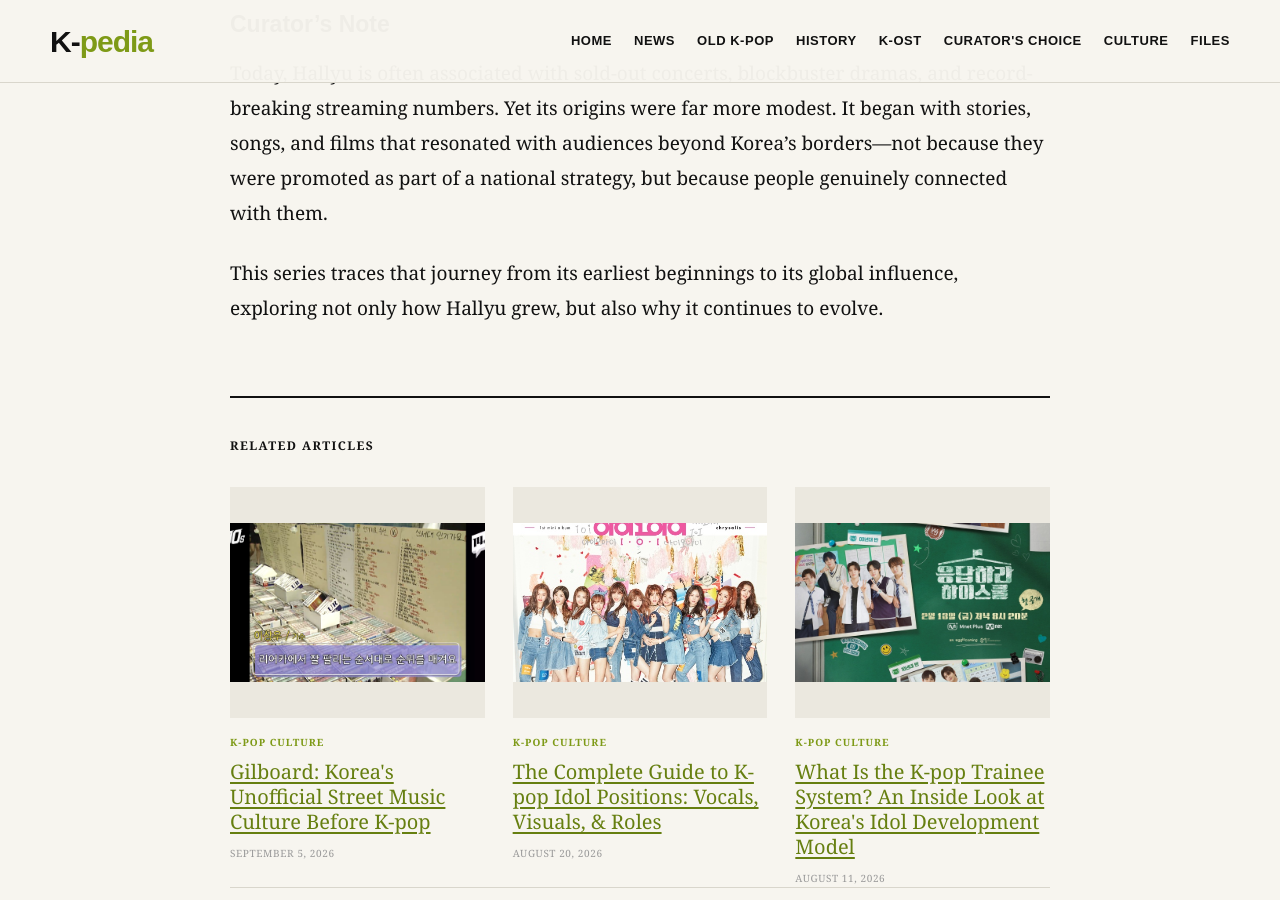
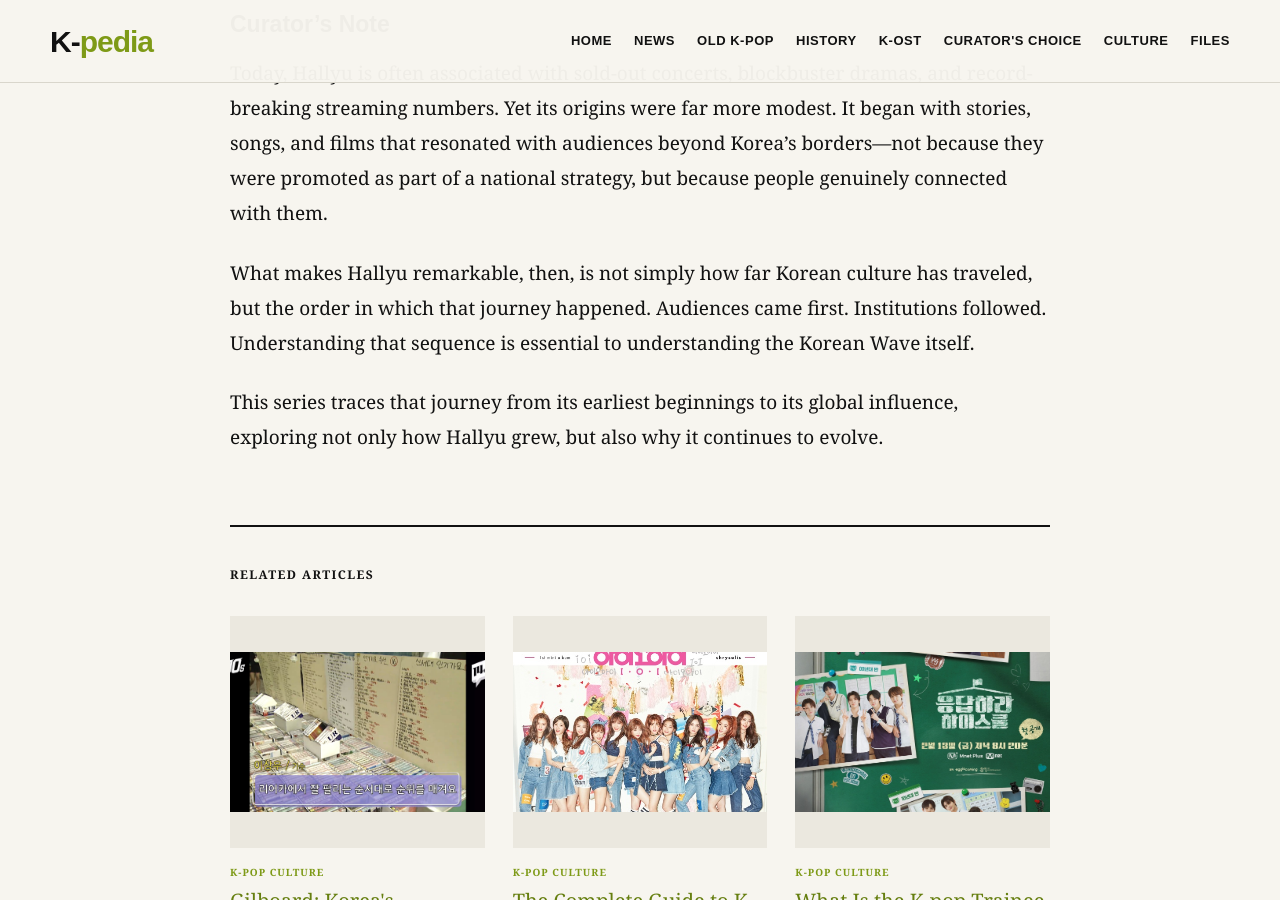
Before and after one commit to kpopkpedia/Kcurator, a Jekyll site: the page built from _posts/2026-09-19-what-is-hallyu-the-birth-of-koreas-cultural-wave-or-korean-wave-part-1.md, in a window 1280 px wide and 900 px high, scrolled down 7255 px. Built offline with Jekyll 4.4.1, drawn with Linux system fonts in a browser that asks for light colours; our own code applies the rules of GitHub Pages for plain Markdown files.

Commit message:
Update _posts/2026-09-19-what-is-hallyu-the-birth-of-koreas-cultural-wave-or-korean-wave-part-1.md (via Pages CMS)

```diff
--- a/_posts/2026-09-19-what-is-hallyu-the-birth-of-koreas-cultural-wave-or-korean-wave-part-1.md
+++ b/_posts/2026-09-19-what-is-hallyu-the-birth-of-koreas-cultural-wave-or-korean-wave-part-1.md
@@ -119,4 +119,6 @@ In **Part 2**, we turn to the medium that first introduced Korean culture to mil
 
 Today, Hallyu is often associated with sold-out concerts, blockbuster dramas, and record-breaking streaming numbers. Yet its origins were far more modest. It began with stories, songs, and films that resonated with audiences beyond Korea's borders—not because they were promoted as part of a national strategy, but because people genuinely connected with them.
 
+What makes Hallyu remarkable, then, is not simply how far Korean culture has traveled, but the order in which that journey happened. Audiences came first. Institutions followed. Understanding that sequence is essential to understanding the Korean Wave itself.
+
 This series traces that journey from its earliest beginnings to its global influence, exploring not only how Hallyu grew, but also why it continues to evolve.
```
